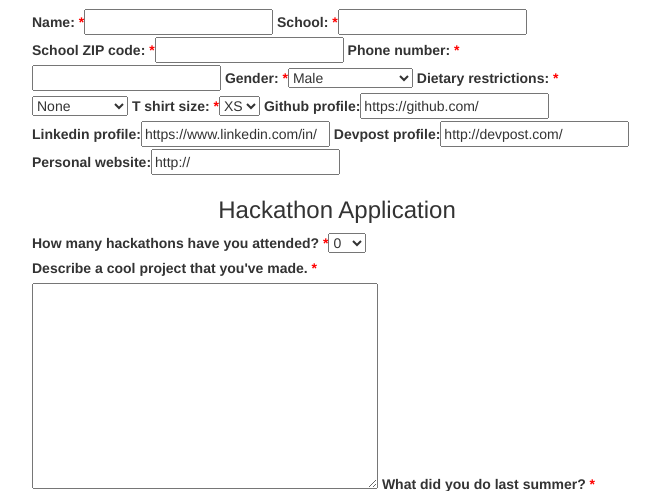
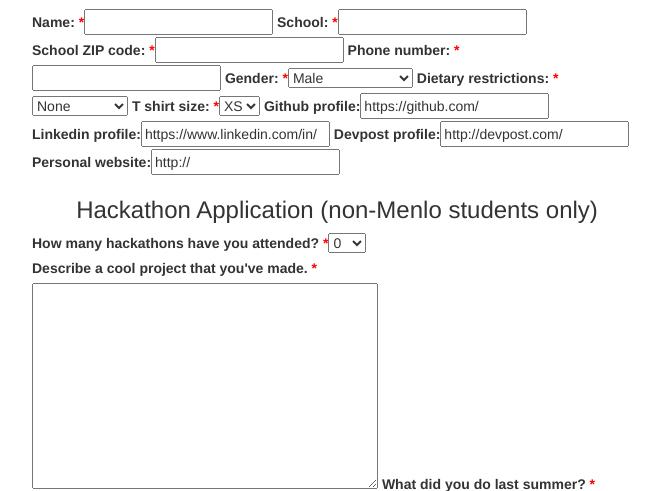
Before and after one commit to MenloHacks/StudentApplication, a Django app: template application/templates/application/index.html in a window 1280 px wide. Shown: the part 192-683 px from the top of the page, without its empty margins (303-963 px from the left). Run offline with Django 3.2, Linux system fonts and the light colour scheme; the template is opened without the code that fills it: values that come from a table or form of the project are taken from there, others are empty; parts of the project's set-up code (start-up, migrations or seed data) failed here and were passed over; some libraries are stand-ins or nearby versions.

Commit message:
Disables applications for Menlo students.

```diff
--- a/application/templates/application/applied.html
+++ b/application/templates/application/applied.html
@@ -19,6 +19,7 @@
                 </div>
             </div>
         </form>
+        {% if user.application.numhackathons %}
         <h3 class="text-center">Hackathon Application</h3>
         <div class="help-block">
             <strong>Hackathons attended</strong>
@@ -30,6 +31,7 @@
             <strong>Additional comments</strong>
             <p>{{ user.application.anything_else }}</p>
         </div>
+        {% endif %}
     </div>
     <div class="col-sm-2 col-lg-3"></div>
 </div>
--- a/application/templates/application/index.html
+++ b/application/templates/application/index.html
@@ -11,8 +11,11 @@
             {% csrf_token %}
             <h3 class="text-center">Profile Information</h3>
             {{ prof_form|bootstrap }}<br/>
-            <h3 class="text-center">Hackathon Application</h3>
-            {{ app_form|bootstrap }}
+            <div id="application">
+                <h3 class="text-center">Hackathon Application (non-Menlo
+                    students only)</h3>
+                {{ app_form|bootstrap }}
+            </div>
             <input type="hidden" id="id_submit" name="submit" value="false">
             <div class="row text-center">
                 <label>
@@ -50,5 +53,25 @@ $("#submit-button").click(function(e) {
     $("#id_submit").val(willSubmit);
     return willSubmit;
 });
+var menlo = false;
+var application = $("#application");
+var school = $("#id_school");
+var selection = $("#application select, #application textarea");
+if (school.val() == "Menlo School") {
+    application.hide();
+    menlo = true;
+    selection.removeAttr("required");
+}
+school.change(function() {
+    if (school.val() == "Menlo School") {
+        application.hide();
+        selection.removeAttr("required");
+        menlo = true;
+    } else if (menlo) {
+        application.show();
+        selection.attr("required");
+        menlo = false;
+    }
+})
 </script>
 {% endblock %}
--- a/menlohacks/settings.py
+++ b/menlohacks/settings.py
@@ -107,7 +107,8 @@ EMAIL_BACKEND = 'django.core.mail.backends.smtp.EmailBackend'
 
 EMAIL_HOST = 'smtp.gmail.com'
 EMAIL_HOST_USER = 'noreply@menlohacks.com'
-EMAIL_HOST_PASSWORD = os.environ.get('EMAIL_HOST_PASSWORD')
+# EMAIL_HOST_PASSWORD = os.environ.get('EMAIL_HOST_PASSWORD')
+EMAIL_HOST_PASSWORD = "9KgnjdDzyajw5F4Anddq"
 print("password: " + EMAIL_HOST_PASSWORD)
 EMAIL_PORT = 465
 EMAIL_USE_SSL = True
```
Also changed, not shown: application/views.py (+21 -16 lines).
